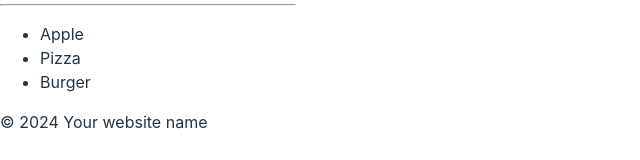
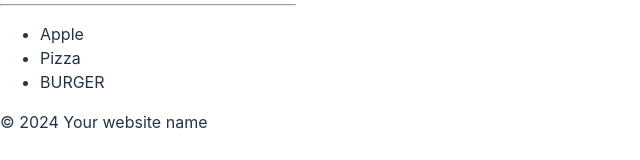
Before and after one commit to tanjirhc/my-react11, a React (Vite) app: page / in a window 1280 px wide. Shown: the part 441-601 px from the top of the page, without its empty margins (0-640 px from the left). Built offline with nearby package versions, Linux system fonts and the light colour scheme.

Commit message:
toUpperCase

```diff
--- a/src/Food.tsx
+++ b/src/Food.tsx
@@ -7,7 +7,7 @@ function Food(){
         <ul>
             <li>Apple</li>
             <li>{food1}</li>
-            <li>{food2}</li>
+            <li>{food2.toUpperCase()}</li>
         </ul>
     )
 }
```
